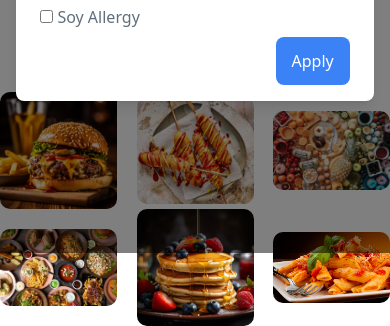
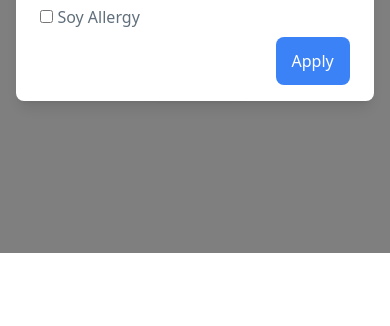
Before and after one commit to Sora0216/YourCulinaryForecast, a plain HTML site: page index.html in a window 390 px wide. Shown: the part 591-917 px from the top of the page. After the commit the page ends 844 px from the top, so only its background shows below. Drawn offline with nearby package versions, Linux system fonts and the light colour scheme.

Commit message:
CSS and recipe function merged

```diff
--- a/assets/css/style.css
+++ b/assets/css/style.css
@@ -44,7 +44,7 @@ Body {
   margin: 0 auto;
 }
 
-.food-images img:hover {
+.recipe :hover {
   transform: scale(1.1); /* Scale up the image on hover */
   opacity: 0.8; /* Reduce opacity on hover */
 }
--- a/index.html
+++ b/index.html
@@ -136,13 +136,15 @@
   <button class='w-auto bg-purple-500 hover:bg-purple-700 rounded-lg shadow-xl font-medium text-white px-4 py-2' id='get-recipes-button'>Get Recipes</button>
 </div>
 
-<div class="food-images">
-      <img src="./assets/images/Food Images/burger.webp"> <img src="./assets/images/Food Images/Corndogs.jpeg"> <img src="./assets/images/Food Images/food 2.avif">
+<div class="food-images recipe" div id="results1" >
+
 </div>
 
-<div class="food-images">
-  <img src="./assets/images/Food Images/food.webp"> <img src="./assets/images/Food Images/pancakes.webp"> <img src="./assets/images/Food Images/pasta.jpeg">
+<div class="food-images recipe" div id="results2">
+
 </div>
+
+
 
 
 
```
